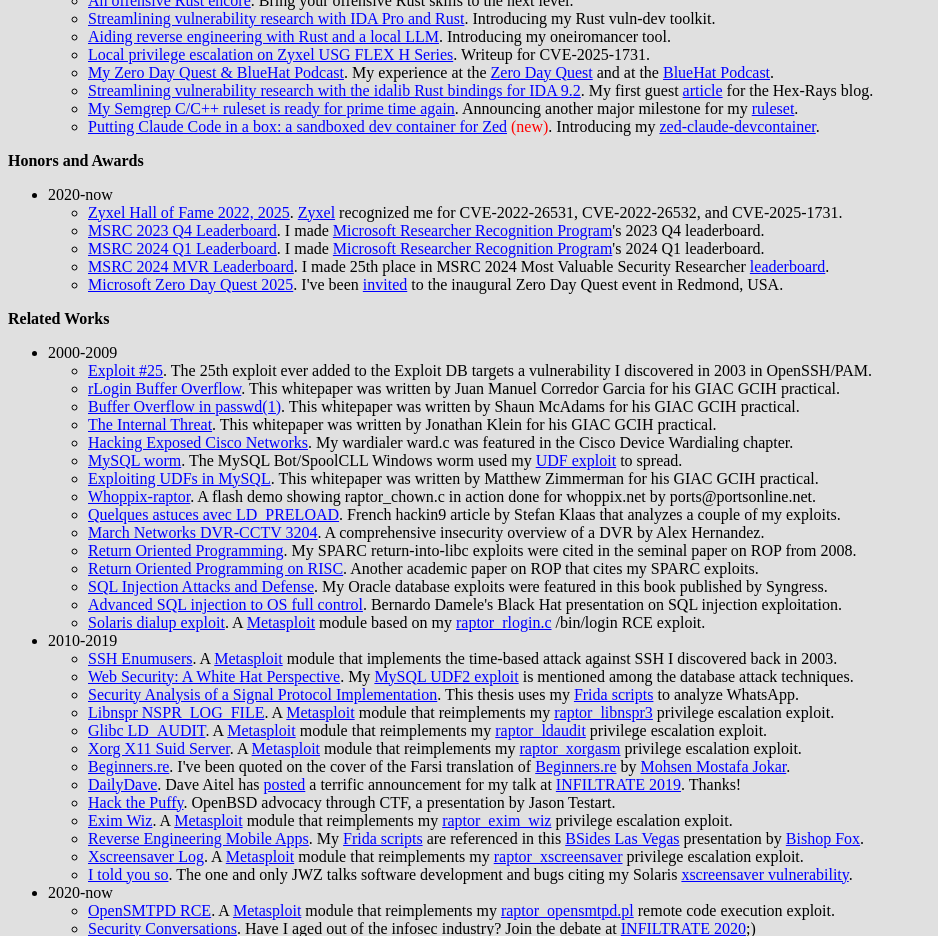
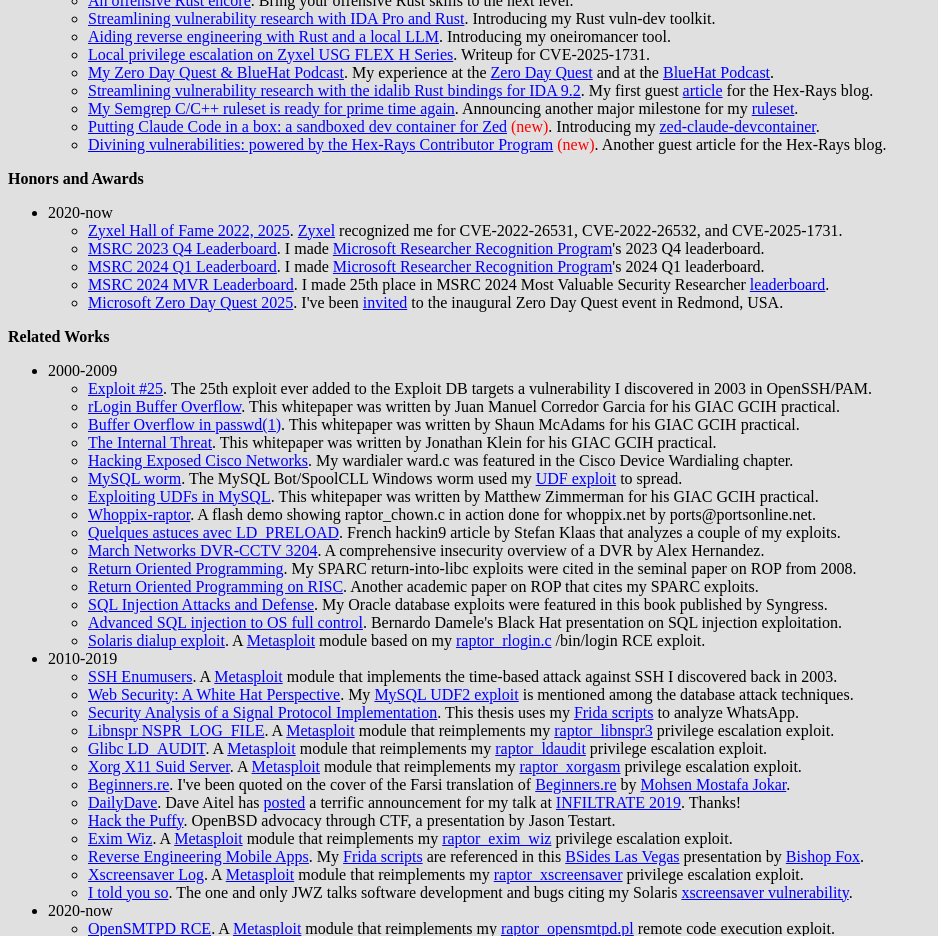
Before and after one commit to 0xdea/0xdea.github.io, a plain HTML site: page index.html in a window 1280 px wide. Shown: the part 1480-2416 px from the top of the page, without its empty margins (0-938 px from the left). Drawn offline with Linux system fonts and the light colour scheme.

Commit message:
feat: add hex-rays article

```diff
--- a/index.html
+++ b/index.html
@@ -192,6 +192,7 @@ age1p9tpglz5984l49vu80sl4affsyzr8tupz79advmfcpaae<font color="red">0xdea</font>q
 <li><a href="https://hex-rays.com/blog/streamlining-vulnerability-research-idalib-rust-bindings">Streamlining vulnerability research with the idalib Rust bindings for IDA 9.2</a>. My first guest <a href="https://hnsecurity.it/blog/streamlining-vulnerability-research-with-the-idalib-rust-bindings-for-ida-9-2/">article</a> for the Hex-Rays blog.
 <li><a href="https://hnsecurity.it/blog/my-semgrep-c-cpp-ruleset-is-ready-for-prime-time-again/">My Semgrep C/C++ ruleset is ready for prime time again</a>. Announcing another major milestone for my <a href="https://github.com/0xdea/semgrep-rules">ruleset</a>.
 <li><a href="https://hnsecurity.it/blog/putting-claude-code-in-a-box-a-sandboxed-dev-container-for-zed/">Putting Claude Code in a box: a sandboxed dev container for Zed</a> <font color="red">(new)</font>. Introducing my <a href="https://github.com/0xdea/zed-claude-devcontainer">zed-claude-devcontainer</a>.
+<li><a href="https://hex-rays.com/blog/divining-vulnerabilities-contributor-program">Divining vulnerabilities: powered by the Hex-Rays Contributor Program</a> <font color="red">(new)</font>. Another guest article for the Hex-Rays blog.
 </ul>
 </ul>
 
```
